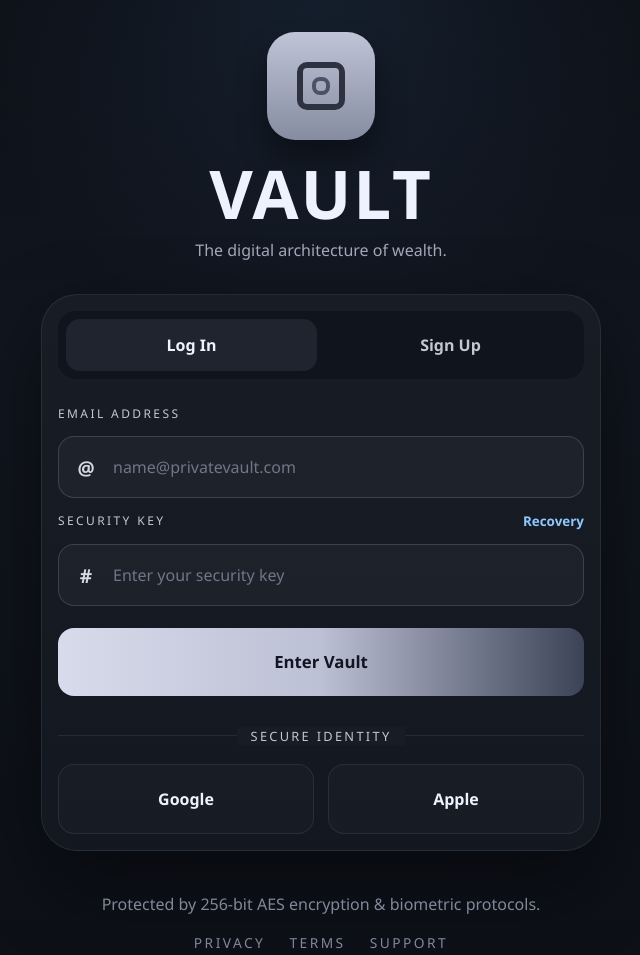
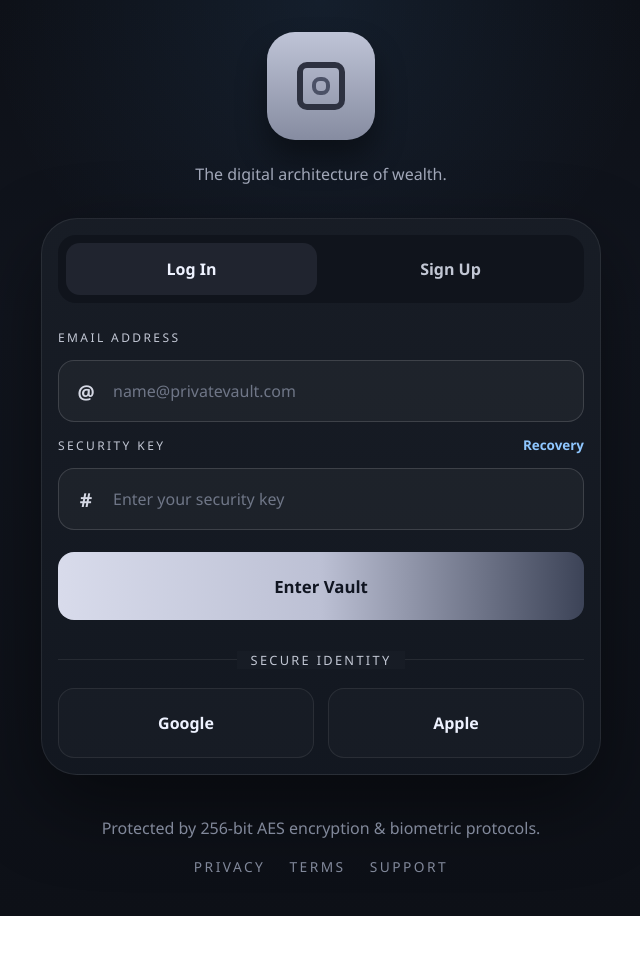
Before and after one commit to haridhruvan/finance-manager, a plain HTML site: page frontend/login.html in a window 1280 px wide. Shown: the whole page, without its empty margins (319-959 px from the left). After the commit the page ends 916 px from the top, so only its background shows below. Drawn offline with Linux system fonts and the light colour scheme.

```diff
--- a/frontend/login.html
+++ b/frontend/login.html
@@ -3,7 +3,7 @@
 <head>
   <meta charset="UTF-8">
   <meta name="viewport" content="width=device-width, initial-scale=1.0">
-  <title>Vault Login</title>
+  <title> Harini.V </title>
   <link rel="stylesheet" href="style.css">
 </head>
 <body class="vault-body auth-body">
@@ -12,7 +12,7 @@
       <div class="vault-mark">
         <div class="vault-mark-inner"></div>
       </div>
-      <h1>VAULT</h1>
+      <h1><Harini class="V"></Harini></h1>
       <p>The digital architecture of wealth.</p>
     </section>
 
```
